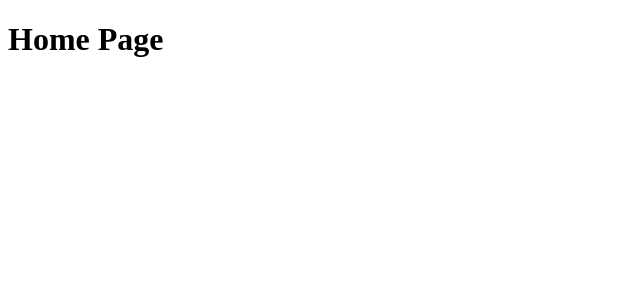
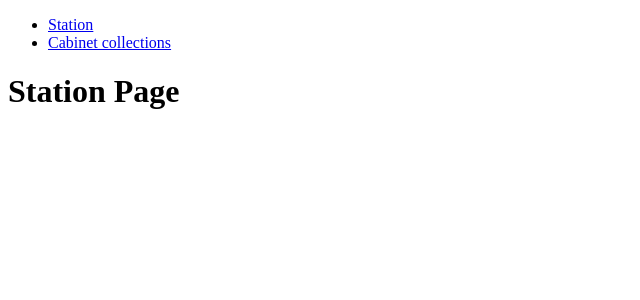
Before and after one commit to claw-z/asb-test-client-c, a Next.js app: page / in a window 1280 px wide. Shown: the top 300 px of the page, without its empty margins (0-640 px from the left). Built offline with nearby package versions, Linux system fonts and the light colour scheme.

Commit message:
second commit

```diff
--- a/app/layout.tsx
+++ b/app/layout.tsx
@@ -1,10 +1,4 @@
-// UI who suround the entire application
-// good plae to add a nav bar
-
-export const metadata = {
-  title: "Next.js",
-  description: "Generated by Next.js",
-};
+import Link from "next/link";
 
 export default function RootLayout({
   children,
@@ -12,8 +6,22 @@ export default function RootLayout({
   children: React.ReactNode;
 }) {
   return (
-    <html lang="en">
-      <body>{children}</body>
+    <html>
+      <body>
+        <main>
+          <nav>
+            <ul>
+              <li>
+                <Link href="/">Station</Link>
+              </li>
+              <li>
+                <Link href="/cabinets">Cabinet collections</Link>
+              </li>
+            </ul>
+          </nav>
+          {children}
+        </main>
+      </body>
     </html>
   );
 }
--- a/app/page.tsx
+++ b/app/page.tsx
@@ -1,7 +1,7 @@
-export default function HomePage() {
+export default function StationPage() {
   return (
     <div>
-      <h1>Home Page</h1>
+      <h1>Station Page</h1>
     </div>
   );
 }
```
Also changed, not shown: app/cabinets/[cabinetUid]/page.tsx (added, +9 -0 lines), app/cabinets/page.tsx (+95 -2 lines).
